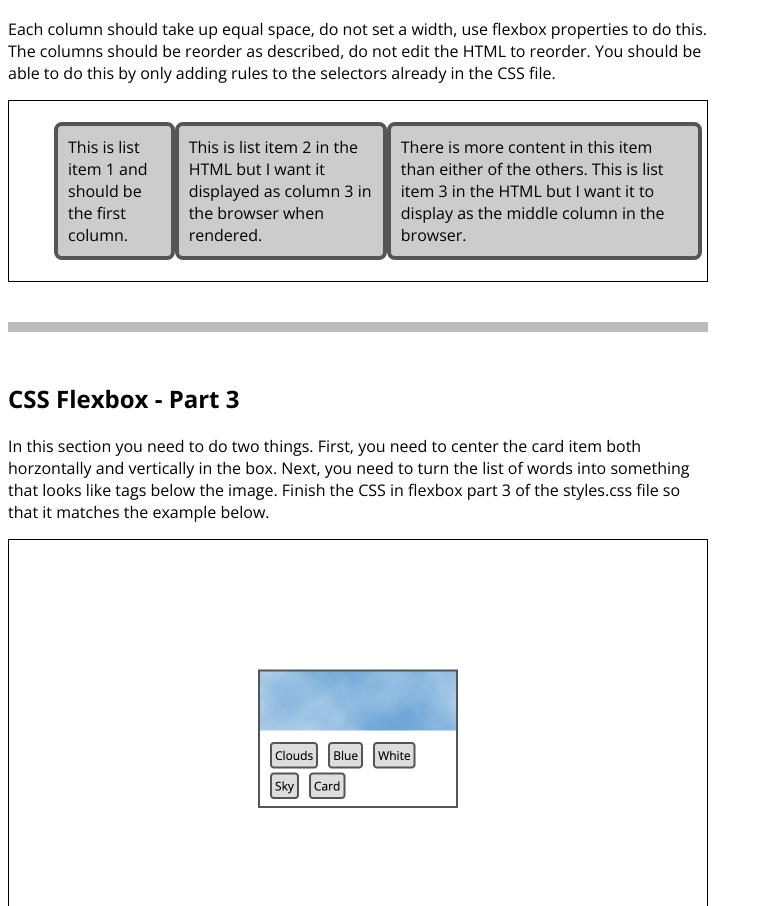
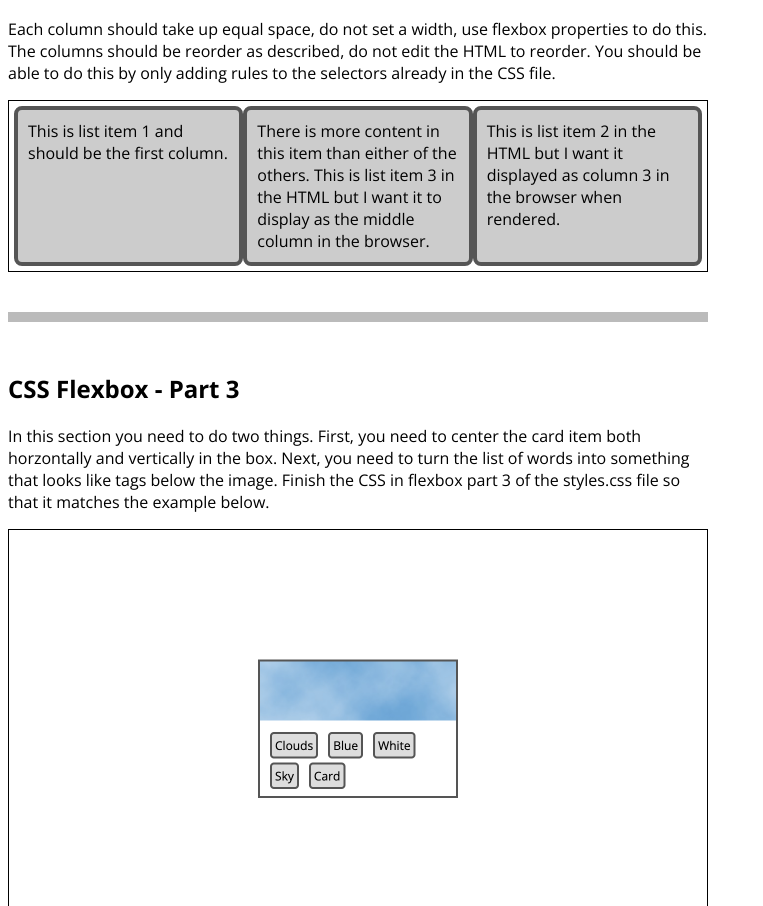
Before and after one commit to mdudek2/ITMD-441-lab02, a plain HTML site: page Lab2/Lab2/index.html in a window 1280 px wide. Shown: the part 1129-2035 px from the top of the page, without its empty margins (0-763 px from the left). Drawn offline with nearby package versions, Linux system fonts and the light colour scheme.

Commit message:
set margin and padding to 0, set flex: 1 to allows growing/shrinking, and correctly ordered items

```diff
--- a/Lab2/Lab2/styles.css
+++ b/Lab2/Lab2/styles.css
@@ -20,22 +20,24 @@
   flex-direction: row;
   justify-content: flex-center;
   list-style-type: none;
+  margin: 0;
+  padding: 0;
 }
 
 #flex-section2 li {
-
+  flex: 1;
 }
 
 #flex-section2 .item1 {
-
+  order: 1;
 }
 
 #flex-section2 .item2 {
-
+  order: 3;
 }
 
 #flex-section2 .item3 {
-
+  order: 2;
 }
 
 /* end Flexbox Part 2 */
```
